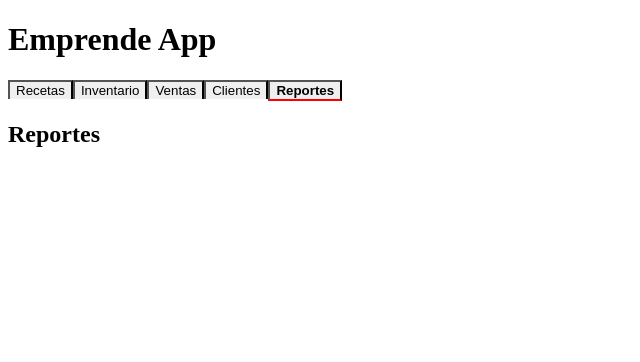
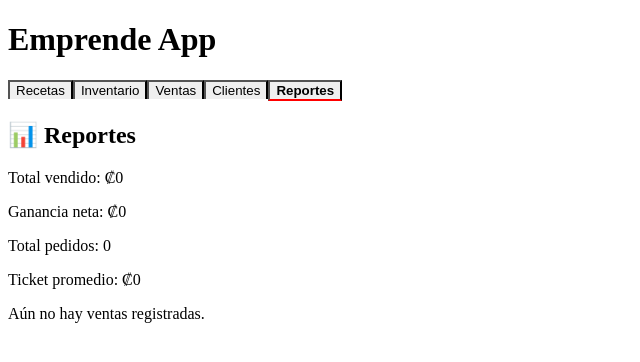
Before and after one commit to YulsICV/emprende-app, a React (Vite) app: page / in a window 1280 px wide. Both pictures are taken after a click on the button "Reportes". Shown: the top 362 px of the page, without its empty margins (0-640 px from the left). Built offline with nearby package versions, Linux system fonts and the light colour scheme.

Commit message:
modulo reportes completo - app funcional

```diff
--- a/pages/Reportes.jsx
+++ b/pages/Reportes.jsx
@@ -1,7 +1,23 @@
-function Reportes() {
+function Reportes({ db }) {
+    const totalVentas = db.ventas.reduce((s, v) => s + parseFloat(v.total || 0), 0)
+    const totalGanancia = db.ventas.reduce((s, v) => s + parseFloat(v.ganancia || 0), 0)
+    const totalPedidos = db.ventas.length
+    const ticketPromedio = totalPedidos > 0 ? totalVentas / totalPedidos : 0
+
     return (
         <div>
-            <h2>Reportes</h2>
+            <h2>📊 Reportes</h2>
+
+            <div>
+                <p>Total vendido: ₡{totalVentas.toFixed(0)}</p>
+                <p>Ganancia neta: ₡{totalGanancia.toFixed(0)}</p>
+                <p>Total pedidos: {totalPedidos}</p>
+                <p>Ticket promedio: ₡{ticketPromedio.toFixed(0)}</p>
+            </div>
+
+            {totalPedidos === 0 && (
+                <p>Aún no hay ventas registradas.</p>
+            )}
         </div>
     )
 }
```
